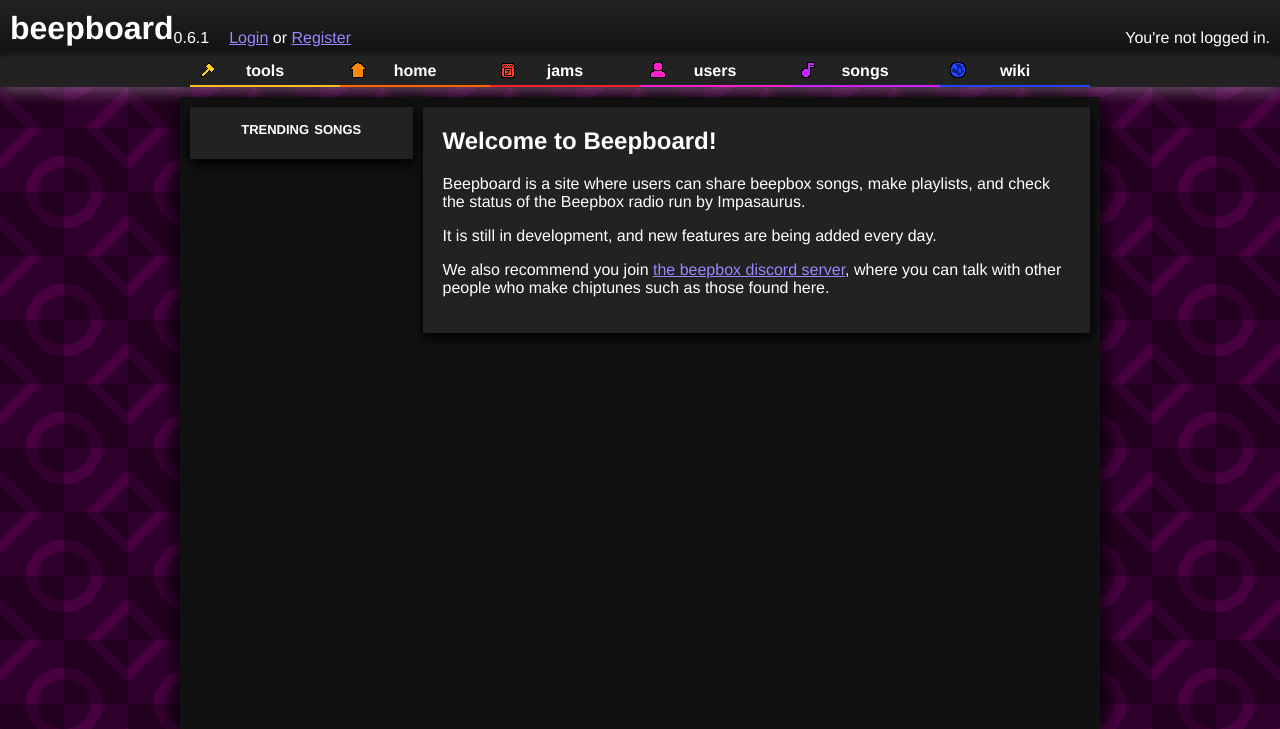
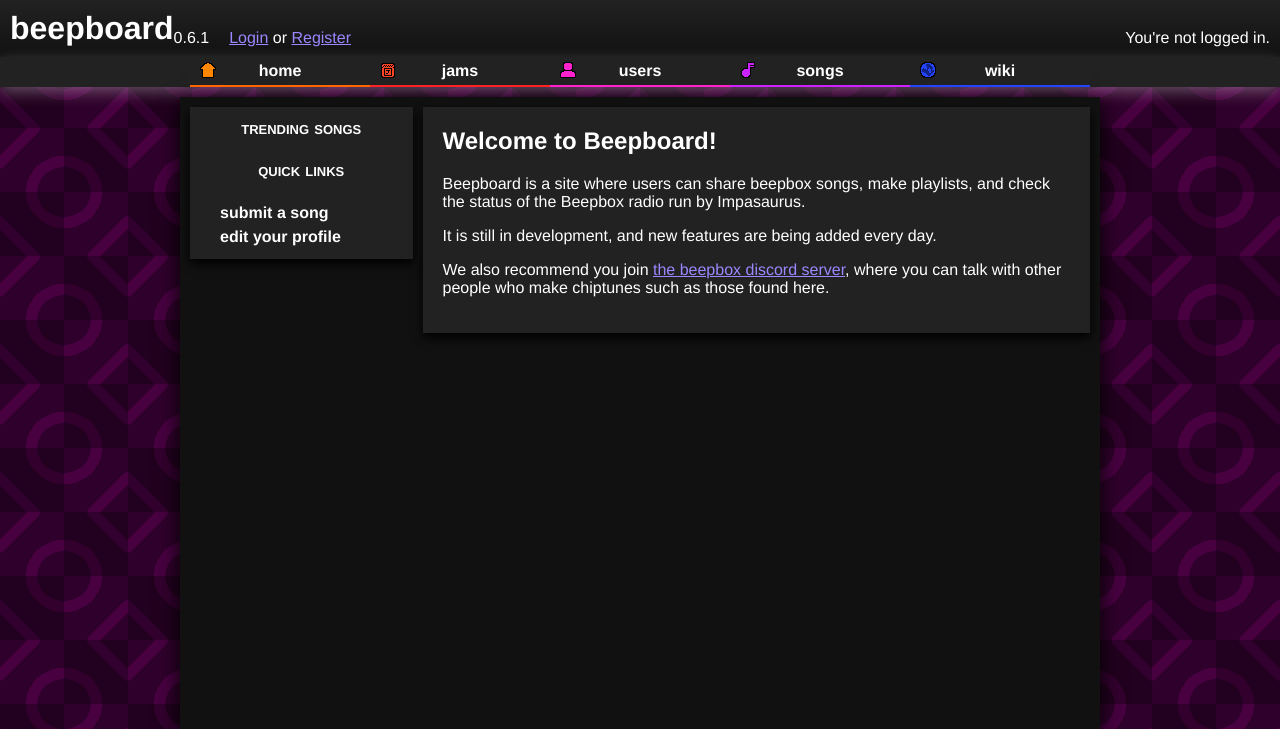
Before and after one commit to beepboard/beepboard, a Flask app: page / in a window 1280 px wide. Shown: the top 729 px of the page. Run offline with Flask 3, Linux system fonts and the light colour scheme; data that the repository does not hold is empty; some libraries are stand-ins or nearby versions; some web fonts are replaced.

Commit message:
added quick links

```diff
--- a/public/style.css
+++ b/public/style.css
@@ -325,6 +325,23 @@ body {
 		height: 32px;
 	}
 
+	aside article .links {
+		padding: 0px;
+		margin: 0px;
+		padding-left: 20px;
+	}
+
+	aside article .links li {
+		list-style-type: none;
+	}
+
+	aside article .links li a {
+		text-decoration: none;
+		color: white;
+		font-weight: bold;
+		line-height: 1.5em;
+	}
+
 /* FOOTER */
 	footer {
 		display: flex;
--- a/templates/base.html
+++ b/templates/base.html
@@ -84,7 +84,6 @@
 
 		<nav>
 			<div class="links">
-				<div class="link yellow">  <img class="icon" src="/assets/trans.png"> <a href="https://tools.beepboard.xyz/">tools</a>        </div>
 				<div class="link orange">  <img class="icon" src="/assets/trans.png"> <a href="/">home</a>              </div>
 				<div class="link red">     <img class="icon" src="/assets/trans.png"> <a href="/Jams">jams</a>          </div>
 				<div class="link magenta"> <img class="icon" src="/assets/trans.png"> <a href="/User/list">users</a>    </div>
@@ -110,6 +109,14 @@
 							</a>
 						</div>
 					{% endfor %}
+
+					<h3 class="title">quick links</h3>
+
+					<ul class="links">
+						{# <li><a href="https://tools.beepboard.xyz">beeptools</a></li> #}
+						<li><a href="/Song/submit">submit a song</a></li>
+						<li><a href="/Profile/edit">edit your profile</a></li>
+					</ul>
 				</article>
 			</aside>
 			<main>
```
Lines whose indentation alone changed are shown as unchanged.
